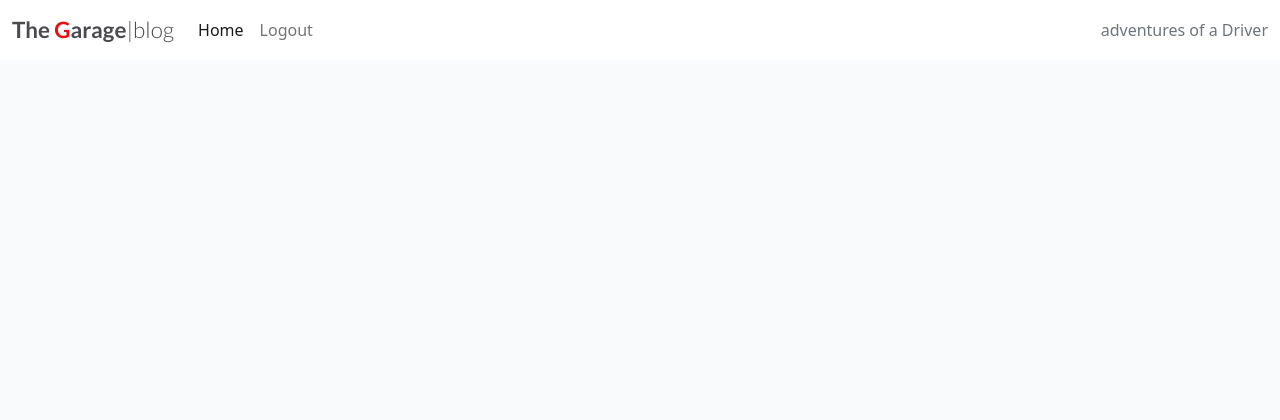
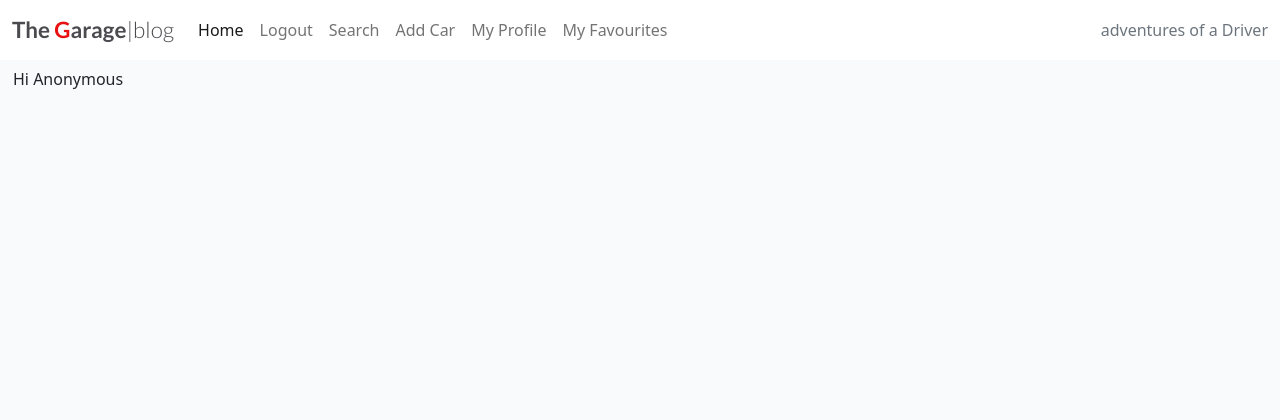
Before and after one commit to poljudy/garage_blog_Django, a Django app: page / in a window 1280 px wide. Shown: the top 420 px of the page. Run offline with Django 3.2, Linux system fonts and the light colour scheme; the visitor is signed in with stand-in values (Sample User, id 1); data that the repository does not hold is empty.

Commit message:
added user menu items

```diff
--- a/driverblog/urls.py
+++ b/driverblog/urls.py
@@ -21,4 +21,5 @@ urlpatterns = [
     path("", include("vehicles.urls"), name="vehicles-urls"),
     path('summernote/', include('django_summernote.urls')),
     path("accounts/", include("allauth.urls")),
+
 ]
--- a/templates/base.html
+++ b/templates/base.html
@@ -53,6 +53,18 @@
                     <li class="nav-item">
                         <a class="nav-link" href="{% url 'account_logout' %}">Logout</a>
                     </li>
+                    <li class="nav-item">
+                        <a class="nav-link" href="{% url 'home' %}">Search</a>
+                    </li>
+                    <li class="nav-item">
+                        <a class="nav-link" href="{% url 'home' %}">Add Car</a>
+                    </li>
+                    <li class="nav-item">
+                        <a class="nav-link" href="{% url 'home' %}">My Profile</a>
+                    </li>
+                    <li>
+                        <a class="nav-link" href="{% url 'home' %}">My Favourites</a>
+                    </li>
                     {% else %}
                     <li class="nav-item">
                         <a class="nav-link" href="{% url 'account_signup' %}">Register</a>
--- a/templates/index.html
+++ b/templates/index.html
@@ -1,11 +1,21 @@
 {% extends "base.html" %}
 
 {% block content %}
-
+<section>
+    {% if user.is_authenticated %}
+    {% if profile.username %}
+    <div class="primary-action btn not-btn">Hi {{profile.username}}</div>
+    {% else %}
+    <div class="primary-action btn not-btn">Hi Anonymous</div>
+    {% endif %}
+    {% else %}
+    <a href="{% url 'account_signup' %}" class="primary-action btn">Register Now</a>
+    {% endif %}
+</section>
 <div class="container-fluid">
     <div class="row">
 
-        <!-- Driver Blog Vehicle Entries Column -->
+        <!-- Garage Blog Vehicle Entries Column -->
         <div class="col-12 mt-3 left">
             <div class="row">
                 {% for post in post_list %}
```
